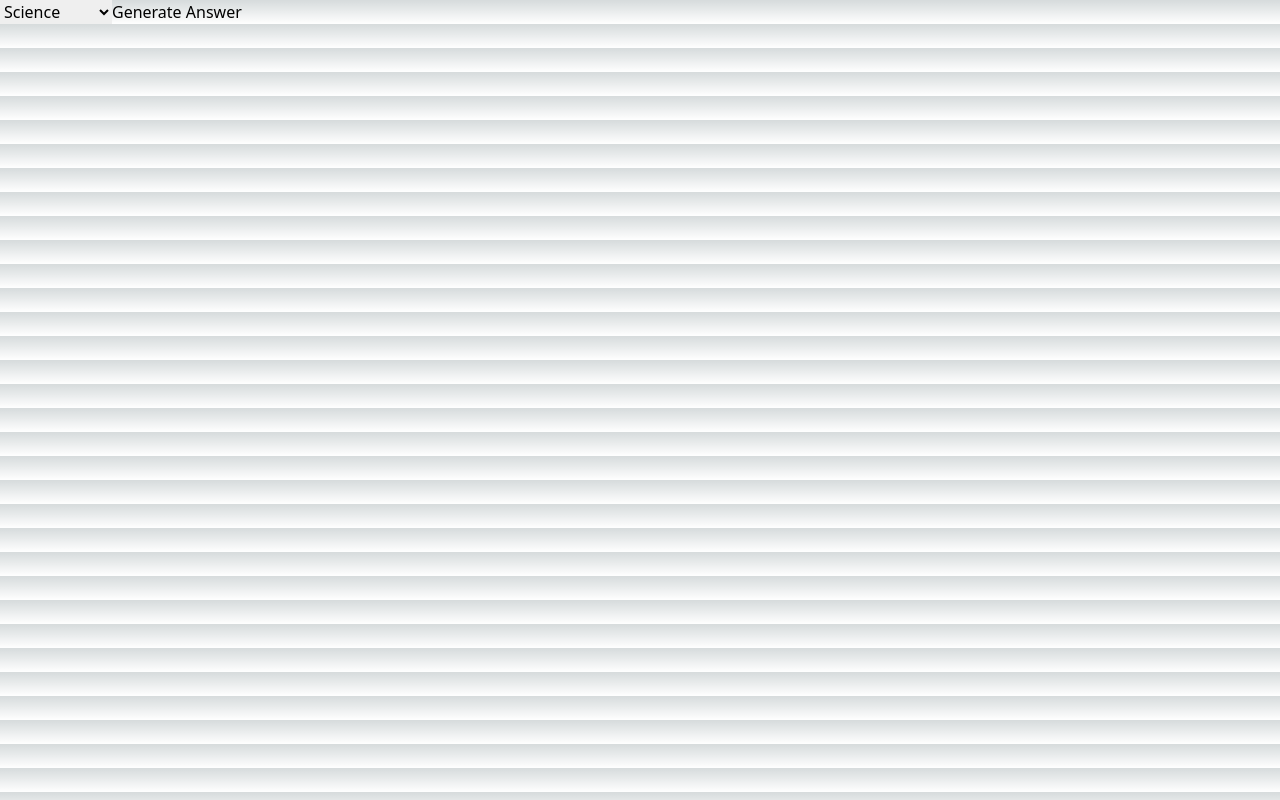
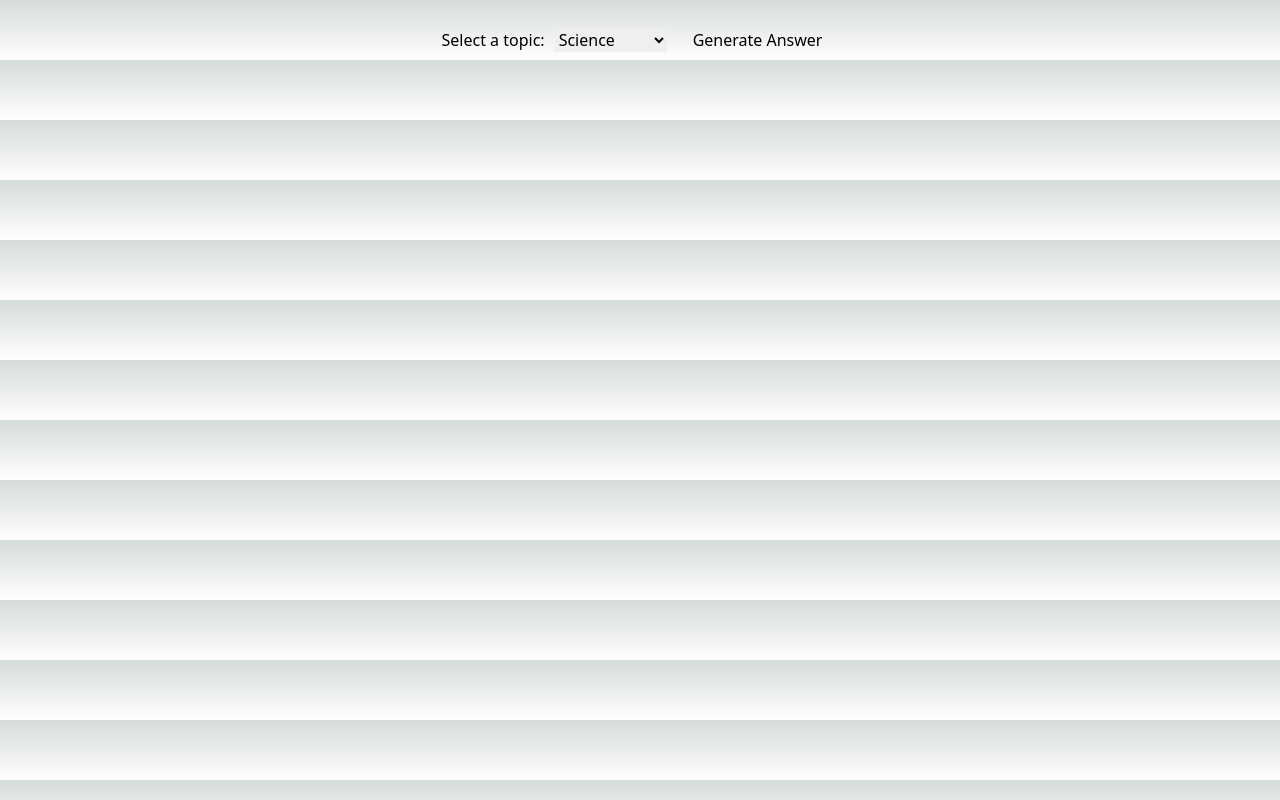
Before and after one commit to affiq23/stem4stems, a Next.js app: page /quizzes in a window 1280 px wide. Built offline with nearby package versions, Linux system fonts and the light colour scheme.

Commit message:
semi working form

```diff
--- a/components/form.tsx
+++ b/components/form.tsx
@@ -1,34 +1,42 @@
-import React, { useEffect, useState } from "react";
+import React, { useState } from "react";
 import OpenAI from "openai";
 import dotenv from "dotenv";
 dotenv.config();
 
+interface GeneratedContent {
+  question: string;
+  options: { [key: string]: string };
+  correct_answer: string | null;
+}
+
 export default function Form() {
   const [selectedTopic, setSelectedTopic] = useState("");
-  const [generatedAnswer, setGeneratedAnswer] = useState("");
+  const [generatedContent, setGeneratedContent] = useState<GeneratedContent | null>(
+    null
+  );
 
   const handleTopicChange = (e: React.ChangeEvent<HTMLSelectElement>) => {
     setSelectedTopic(e.target.value);
   };
 
   const openaikey = process.env.OPENAI_API_KEY;
-  console.log(openaikey);
   const openai = new OpenAI({
     apiKey: openaikey,
     dangerouslyAllowBrowser: true,
   });
+
   const handleGenerateAnswer = async () => {
-    console.log("here");
-
-    console.log(openaikey);
-
-    console.log(openai);
     try {
       const completion = openai.chat.completions.create({
         messages: [
           {
             role: "system",
-            content: "You are a helpful assistant designed to output JSON.",
+            content: `Generate a quiz question of a maximum of three sentences about ${selectedTopic} with 4 answer choices, including one correct answer.
+            An example would be:\n\nWhat is the primary function of mitochondria in a cell?
+            \n\nA) Synthesizing proteins\nB) Producing energy (ATP)\nC) Storing genetic information\nD) Facilitating cell division\n\n
+            The correct answer would be producing energy.
+            Return all of this data in JSON format, but please make the target audience for 10-year-old kids.
+            The JSON response should look like this: { "question": "THE QUESTION SHOULD BE HERE", "answer_choices": { "A": "SOME ANSWER", "B": "SOME ANSWER", "C": "SOME ANSWER", "D": "SOME ANSWER" }, "correct_answer": "SOME ANSWER" }`,
           },
           {
             role: "user",
@@ -39,21 +47,30 @@ export default function Form() {
         response_format: { type: "json_object" },
       });
 
+      const response = await completion;
+
+      // Log the JSON response to the console
+      console.log(response);
+
       const generatedContent =
-        (await completion).choices[0].message.content || "";
-      setGeneratedAnswer(generatedContent);
+        response.choices[0]?.message?.content || null;
+
+      setGeneratedContent(JSON.parse(generatedContent as string) as GeneratedContent);
     } catch (error) {
       console.error("Error generating answer:", error);
     }
   };
+
   return (
-    <div>
+    <div style={{ textAlign: "center", marginTop: "20px" }}>
       <label htmlFor="selectSTEM">
+        Select a topic:
         <select
           name="selectSTEM"
           id="selectSTEM"
           onChange={handleTopicChange}
           value={selectedTopic}
+          style={{ marginLeft: "10px" }}
         >
           <option value="science">Science</option>
           <option value="tech">Technology</option>
@@ -62,12 +79,33 @@ export default function Form() {
         </select>
       </label>
 
-      <button onClick={handleGenerateAnswer}>Generate Answer</button>
+      <button
+        onClick={handleGenerateAnswer}
+        style={{ marginLeft: "10px", padding: "8px 16px" }}
+      >
+        Generate Answer
+      </button>
 
-      {generatedAnswer && (
-        <div>
-          <h3>Generated Answer:</h3>
-          <p>{generatedAnswer}</p>
+      {generatedContent && (
+        <div style={{ marginTop: "20px" }}>
+          <p>
+            <strong>Question:</strong> {generatedContent.question}
+          </p>
+          <ul>
+            {generatedContent.options &&
+              Object.entries(generatedContent.options).map(
+                ([optionKey, optionText]) => (
+                  <li key={optionKey}>
+                    {`${optionKey}: ${optionText}`}
+                  </li>
+                )
+              )}
+          </ul>
+          {generatedContent.correct_answer !== null && (
+            <p>
+              <strong>Correct Answer:</strong> {generatedContent.correct_answer}
+            </p>
+          )}
         </div>
       )}
     </div>
```
